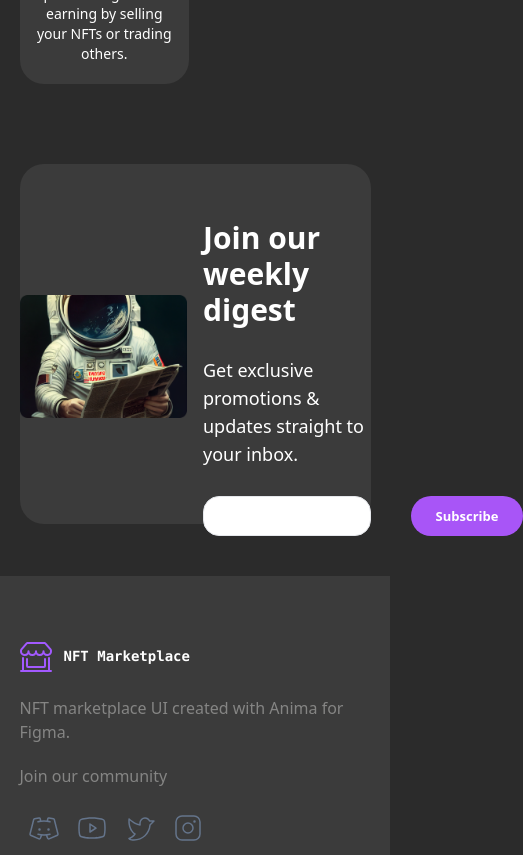
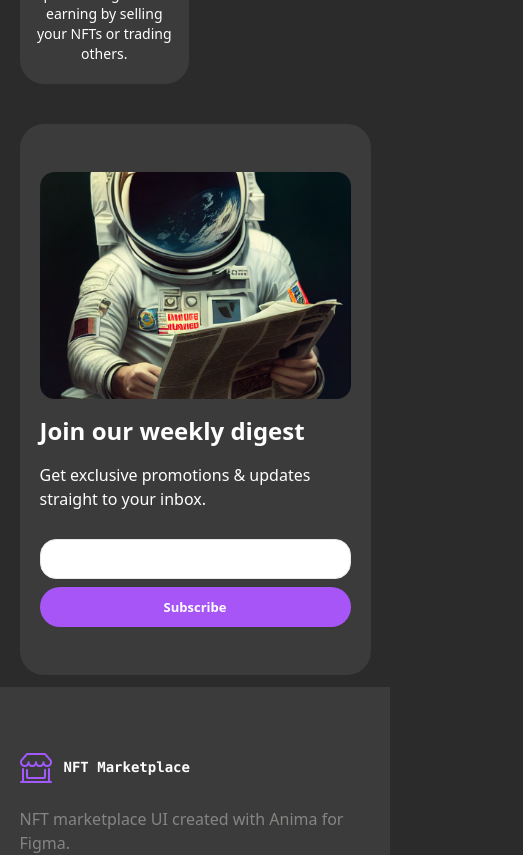
Before and after one commit to Panteagh/NFT-Marketplace, a React (Vite) app: page / in a window 390 px wide. Shown: the part 6360-7215 px from the top of the page, 523 px wide, since content can reach past the window. Built offline with nearby package versions, Linux system fonts and the light colour scheme; data requests are answered from the project's data file.

Commit message:
fix the subscribe form

```diff
--- a/src/components/SubscribeForm/SubscribeForm.jsx
+++ b/src/components/SubscribeForm/SubscribeForm.jsx
@@ -1,23 +1,26 @@
-import React from 'react'
-import Input from '../inputs/Input'
-import Button from '../Button/Button'
+import React from "react";
+import Input from "../inputs/Input";
+import Button from "../Button/Button";
 
-function SubscribeForm() {
+function SubscribeForm({style}) {
   return (
     <div>
-       <div className="flex max-sm:flex-col w-full justify-center items-center relative ">
+      <div className={`${style} lg:flex-row max-md:flex-col md:flex-col justify-center items-center gap-3 text-left`}>
+        <div className="w-full md:w-[250px]">
           <Input
-                style="lg:w-[179px] md:w-[100px] relative "
+            style="lg:w-[179px] md:w-[100px] max-md:w-[100px] "
             placeholder="Enter your email here"
-
           />
+        </div>
+        <div className="w-full md:w-[250px] mt-2">
           <Button
-                    style="h-[40px] lg:w-[100px] md:w-[100px] right-0 rounded-2xl text-white absolute top-7 left-52  "
+            style="h-[40px] max-md:w-full md:w-full  max-sm:mt-4 lg:right-0 rounded-2xl text-white top-7"
             label="Subscribe"
           />
         </div>
       </div>
-  )
+    </div>
+  );
 }
 
-export default SubscribeForm
+export default SubscribeForm;
--- a/src/components/Subscribewidget/SubscribeWidget.jsx
+++ b/src/components/Subscribewidget/SubscribeWidget.jsx
@@ -4,19 +4,21 @@ import SubscribeForm from "../SubscribeForm/SubscribeForm";
 
 function SubscribeWidget() {
   return (
-    <div className="bg-[#3B3B3B] rounded-3xl lg:mx-36 max-lg:mx-0 mt-20 mb-10 h-[430px] max-w-[1095px] max-md:max-w-[690px] max-md:h-[360px]">
-      <div className="flex justify-center items-center gap-20 pt-14 max-md:gap-4">
-        <div>
-          <img src={img} alt="" />
+    <div className="bg-[#3B3B3B] max-sm:bg-transparent rounded-3xl lg:mx-36 max-lg:mx-0 md:mt-20 md:mb-20 md:h-[430px] max-w-[1095px] max-md:max-w-[690px] px-5 py-12">
+      <div className="">
+        <div className="flex max-md:flex-col justify-center items-center gap-20 max-md:gap-4">
+          <div className="h-full">
+            <img className="h-full" src={img} alt="" />
           </div>
-        <div className="w-[425px] h-[272px]">
-          <h2 className="text-white text-5xl font-bold font-sans max-md:text-3xl">
+          <div className="md:w-[425px] md:h-[272px] max-md:[315px]">
+            <h2 className="text-white text-5xl font-bold font-sans max-md:text-2xl">
               Join our weekly digest
             </h2>
-          <p className="text-white text-2xl max-md:text-lg mt-7">
+            <p className="text-white text-2xl  max-md:text-base mt-7 max-md:mt-4">
               Get exclusive promotions & updates straight to your inbox.
             </p>
             <SubscribeForm />
+          </div>
         </div>
       </div>
     </div>
```
Lines whose indentation alone changed are shown as unchanged.
